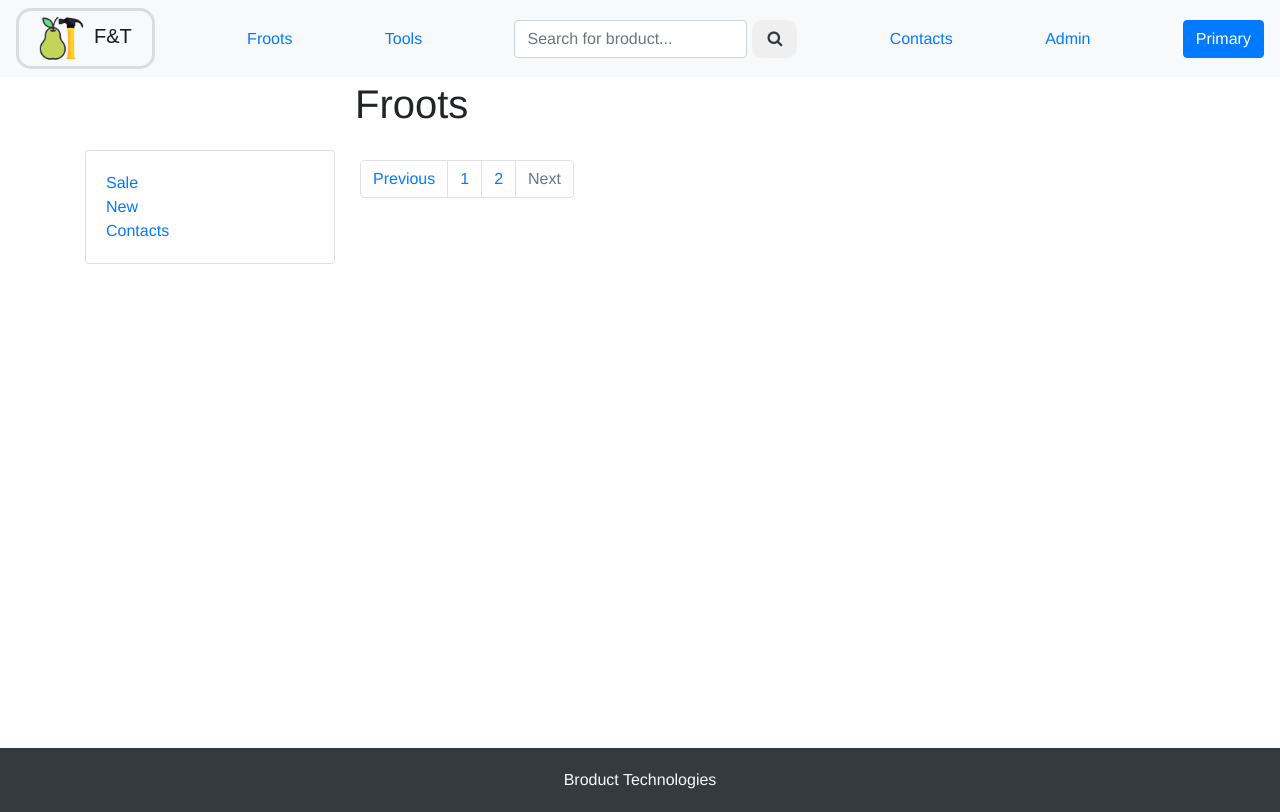
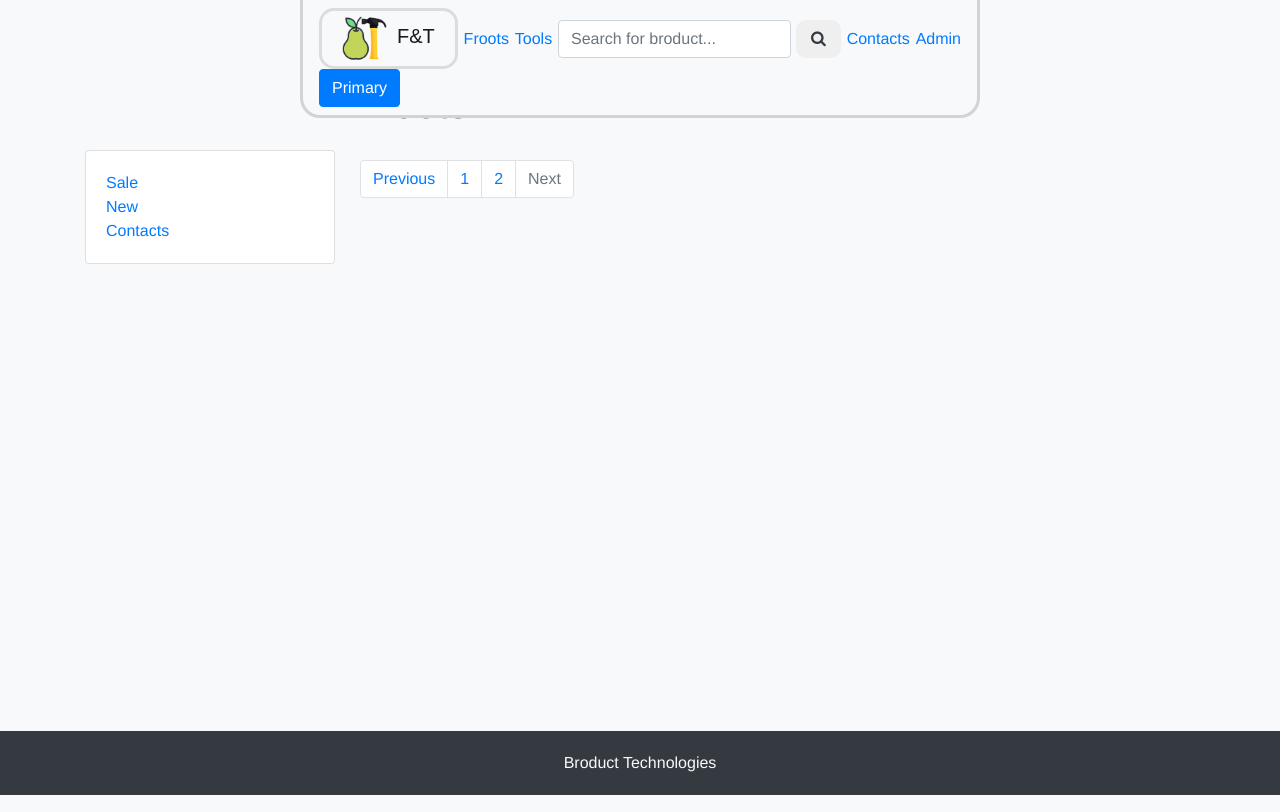
Before and after one commit to ind0ver/froots-and-tools, a Django app: page /froots/3/ in a window 1280 px wide. Run offline with Django 3.2, Linux system fonts and the light colour scheme; data comes from the database, SQL or seed files in the repository; some libraries are stand-ins or nearby versions.

Commit message:
Site update

```diff
--- a/products/static/css/style.css
+++ b/products/static/css/style.css
@@ -3,18 +3,47 @@ html {
     box-sizing: border-box;
   }
 
+
+
 body {
-position: relative;
-margin: 0;
-padding-bottom: 6rem;
-min-height: 91.5%;
-font-family: "Helvetica Neue", Arial, sans-serif;
+    position: relative;
+    margin: 0;
+    padding-bottom: 5rem;
+    min-height: 89.4%;
+    font-family: "Helvetica Neue", Arial, sans-serif;
+    background: #f8f9fa;
 }
 
 #icon {
     height: 45px;
     width: 45px;
     margin: 5px 10px 5px 20px;
+}
+
+
+#icon a {
+    float: left;
+    color: black;
+    text-align: center;
+    padding: 12px;
+    text-decoration: none;
+    font-size: 18px;
+    line-height: 25px;
+    border-radius: 4px;
+}
+
+.input-group {
+    display: block;
+}
+
+.navbar.bg-light {
+    border: solid;
+    border-top: none;
+    border-color: lightgray;
+    border-bottom-left-radius: 20px;
+    border-bottom-right-radius: 20px;
+    margin-left: 300px;
+    margin-right: 300px;
 }
 
 .navbar-brand {
@@ -43,6 +72,22 @@ font-family: "Helvetica Neue", Arial, sans-serif;
 
 .form-control {
     width: 100%;
+}
+
+.examples {
+    margin: 0;
+    font-size: 0.8rem;
+    color: gray;
+    position: absolute;
+    background-color: floralwhite;;
+    border: solid;
+    padding-right: 2.55rem;
+    padding-left: 0.8rem;
+    border-bottom-left-radius: 8px;
+    border-bottom-right-radius: 8px;
+    border-top: none;
+    border-width: thin;
+    display: none;
 }
 
 .logobutton {
@@ -90,7 +135,7 @@ font-family: "Helvetica Neue", Arial, sans-serif;
 }
 
 .products {
-    margin: 80px 0 0 270px;
+    margin: 5rem 0 0 270px;
 }
 
 .navbar.bg-dark {
@@ -106,3 +151,8 @@ font-family: "Helvetica Neue", Arial, sans-serif;
 .pagination {
     padding: 0px 5px;
 }
+
+.qe {
+    font-style: italic;
+    color: #343a40;
+}
--- a/products/templates/base.html
+++ b/products/templates/base.html
@@ -21,13 +21,13 @@
 
 <body>
 <div id="wrapper">
+    <div id="header">
         <nav class="navbar navbar-light bg-light fixed-top">
 
             <div class="logobutton">
                 <img id="icon" src="/static/icon.png" alt="Froots & Tools">
                 <a class="navbar-brand" href="http://localhost:8000/">F&T</a>
             </div>
-
             <a href="http://localhost:8000/froots/">Froots</a>
             <a href="http://localhost:8000/tools/">Tools</a>
 
@@ -42,6 +42,13 @@
                             </button>
                         </form>
 
+                        <div>
+                            <p class="examples">for example:
+                                <a href="http://localhost:8000/search/?q=water" class="qe">water</a>,
+                                <a href="http://localhost:8000/search/?q=apple" class="qe">apple</a>,
+                                <a href="http://localhost:8000/search/?q=ca" class="qe">ca</a>
+                            </p>
+                        </div>
                     </div>
                 </div>
             </div>
@@ -49,7 +56,9 @@
             <a href="http://localhost:8000/contacts/">Contacts</a>
             <a href="http://localhost:8000/admin/">Admin</a>
             <button type="button" class="btn btn-primary">Primary</button>
+
         </nav>
+    </div>
 
     <div class="container">
         <div>
@@ -117,5 +126,11 @@
         crossorigin="anonymous"></script>
 <script src="/static/javascript/script.js"></script>
 
+<!-- <script>
+    $(".form-control").focus(function() {
+        $(".examples").show()
+    });
+</script> -->
+
 </body>
 </html>
```
Also changed, not shown: products/templates/froots.html (+0 -18 lines), products/views.py (+7 -0 lines). Lines whose indentation alone changed are shown as unchanged.
